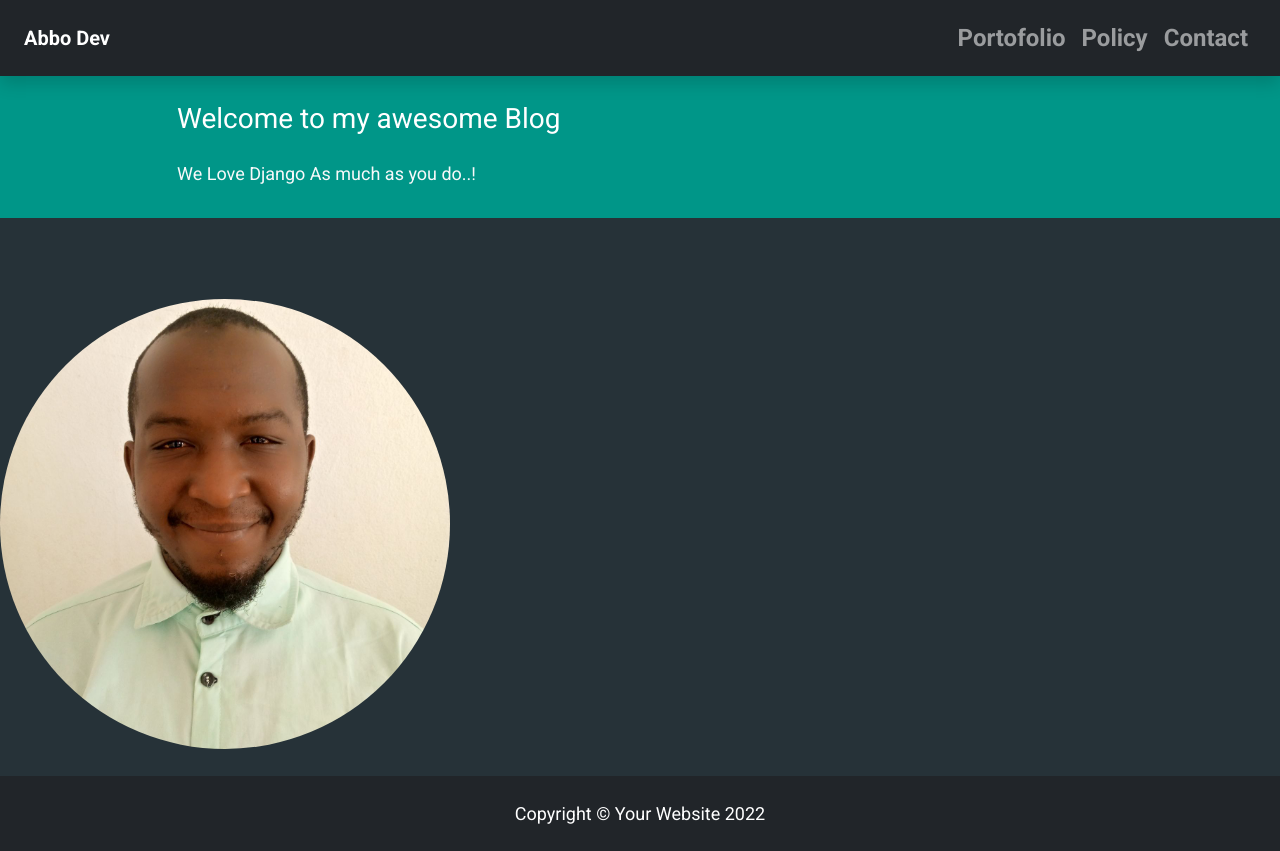
After one commit to elmaroufa/my_website, a Django app: page //portofolio in a window 1280 px wide. The commit adds this page. Run offline with Django 4.2, Linux system fonts and the light colour scheme.

Commit message:
end configure static file

```diff
--- a/blog/urls.py
+++ b/blog/urls.py
@@ -4,4 +4,5 @@ from django.urls import path
 urlpatterns = [
     path('', views.post_list, name='home'),
     path('<slug:slug>/', views.post_detail, name='post_detail'),
+    path('/portofolio', views.portofolio_view, name='portofolio')
 ]
--- a/blog/views.py
+++ b/blog/views.py
@@ -52,3 +52,7 @@ def post_detail(request, slug):
                 'new_comment' : new_comment,
                 'comment_form' : comment_form
             })
+
+def portofolio_view(request):
+    template_name = 'portofolio.html'
+    return render(request,template_name)
--- a/config/settings.py
+++ b/config/settings.py
@@ -40,7 +40,9 @@ INSTALLED_APPS = [
     'django.contrib.messages',
     'django.contrib.staticfiles',
     'blog',
-    "crispy_forms",
+    'crispy_forms',
+    'django_summernote',
+
 
 ]
 
--- a/config/urls.py
+++ b/config/urls.py
@@ -19,4 +19,5 @@ from django.urls import path, include
 urlpatterns = [
     path('admin/', admin.site.urls),
     path('', include('blog.urls')),
+    path('summernote/', include('django_summernote.urls')),
 ]
--- /dev/null
+++ b/static/css/base.css
@@ -0,0 +1,33 @@
+body {
+  font-family: "Roboto", sans-serif;
+  font-size: 17px;
+  background-color: black;
+}
+footer {
+
+  left: 0;
+  bottom: 0;
+  width: 100%;
+  color: white;
+  text-align: center;
+  }
+
+.shadow{
+     box-shadow: 0 4px 2px -2px rgba(0,0,0,0.1);
+     font-size: x-large;
+     padding: 12px;
+     font-weight: bold;
+ }
+.btn-danger {
+  color: #fff;
+  background-color: #f00000;
+  border-color: #dc281e;
+}
+
+.masthead {
+        background: #009688;
+        height: auto;
+        padding-bottom: 15px;
+
+        padding-top: 10px;
+}
--- a/templates/base.html
+++ b/templates/base.html
@@ -10,41 +10,8 @@
     <meta name="google" content="notranslate" />
     <meta name="viewport" content="width=device-width, initial-scale=1" />
     <link href="https://cdn.jsdelivr.net/npm/bootstrap@5.0.2/dist/css/bootstrap.min.css" rel="stylesheet" integrity="sha384-EVSTQN3/azprG1Anm3QDgpJLIm9Nao0Yz1ztcQTwFspd3yD65VohhpuuCOmLASjC" crossorigin="anonymous">
-    <style>
-        body {
-          font-family: "Roboto", sans-serif;
-          font-size: 17px;
-          background-color: black;
-        }
-        footer {
 
-          left: 0;
-          bottom: 0;
-          width: 100%;
-          color: white;
-          text-align: center;
-          }
-
-        .shadow{
-             box-shadow: 0 4px 2px -2px rgba(0,0,0,0.1);
-             font-size: x-large;
-             padding: 12px;
-             font-weight: bold;
-         }
-        .btn-danger {
-          color: #fff;
-          background-color: #f00000;
-          border-color: #dc281e;
-        }
-
-       .masthead {
-                background: #009688;
-                height: auto;
-                padding-bottom: 15px;
-
-                padding-top: 10px;
-        }
-        </style>
+    <link rel="stylesheet" href="{% static 'css/base.css' %}">
 
   </head>
 
@@ -72,8 +39,8 @@
               <li class="nav-item ">
                 <a
                   class="nav-link"
-                  href="#"
-                  >About</a
+                  href="{% url 'portofolio' %}"
+                  >Portofolio</a
                 >
               </li>
               <li class="nav-item text-black">
@@ -100,6 +67,7 @@
               {% endblock content %}
 
        <!-- Footer-->
+      </br> </br>
        <footer class="py-4 bg-dark">
         <div class="container"><p class="m-0 text-center text-white">Copyright &copy; Your Website 2022</p></div>
     </footer>
--- /dev/null
+++ b/templates/portofolio.html
@@ -0,0 +1,42 @@
+{% extends "base.html" %}
+{% load static %}
+
+ {% block content %}
+<style>
+
+    body {
+        font-family: "Roboto", sans-serif;
+        font-size: 18px;
+        background-color: #263238;
+    }
+
+    .head_text{
+    color: white;
+  }
+
+ .card-body
+ {
+    color:white;
+ }
+</style>
+
+<header class="masthead" >
+    <div class="overlay"></div>
+    <div class="container">
+      <div class="row">
+        <div class=" col-md-8 col-md-10 mx-auto">
+          <div class="site-heading">
+            <h3 class=" site-heading my-4 mt-3 text-white"> Welcome to my awesome Blog </h3>
+            <p class="text-light">We Love Django As much as you do..! &nbsp
+            </p>
+        </div>
+            </div>
+          </div>
+        </div>
+    </div>
+      </header></br></br></br>
+
+      <img src="{% static 'images/image2.jpg' %}" class="rounded-circle" width="450" />
+
+
+{% endblock %}
```
Also changed, not shown: static/images/image1.jpg (added), static/images/image2.jpg (added).
